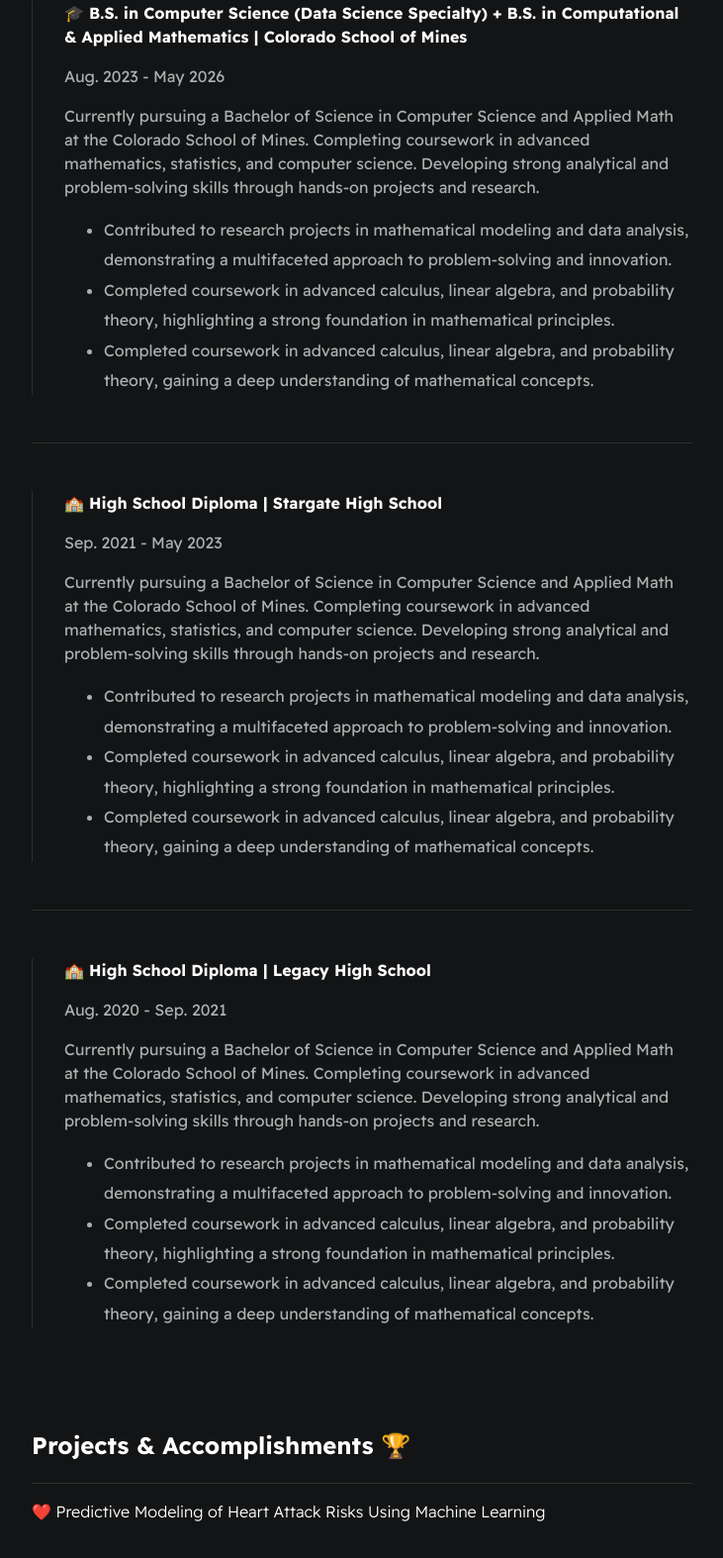
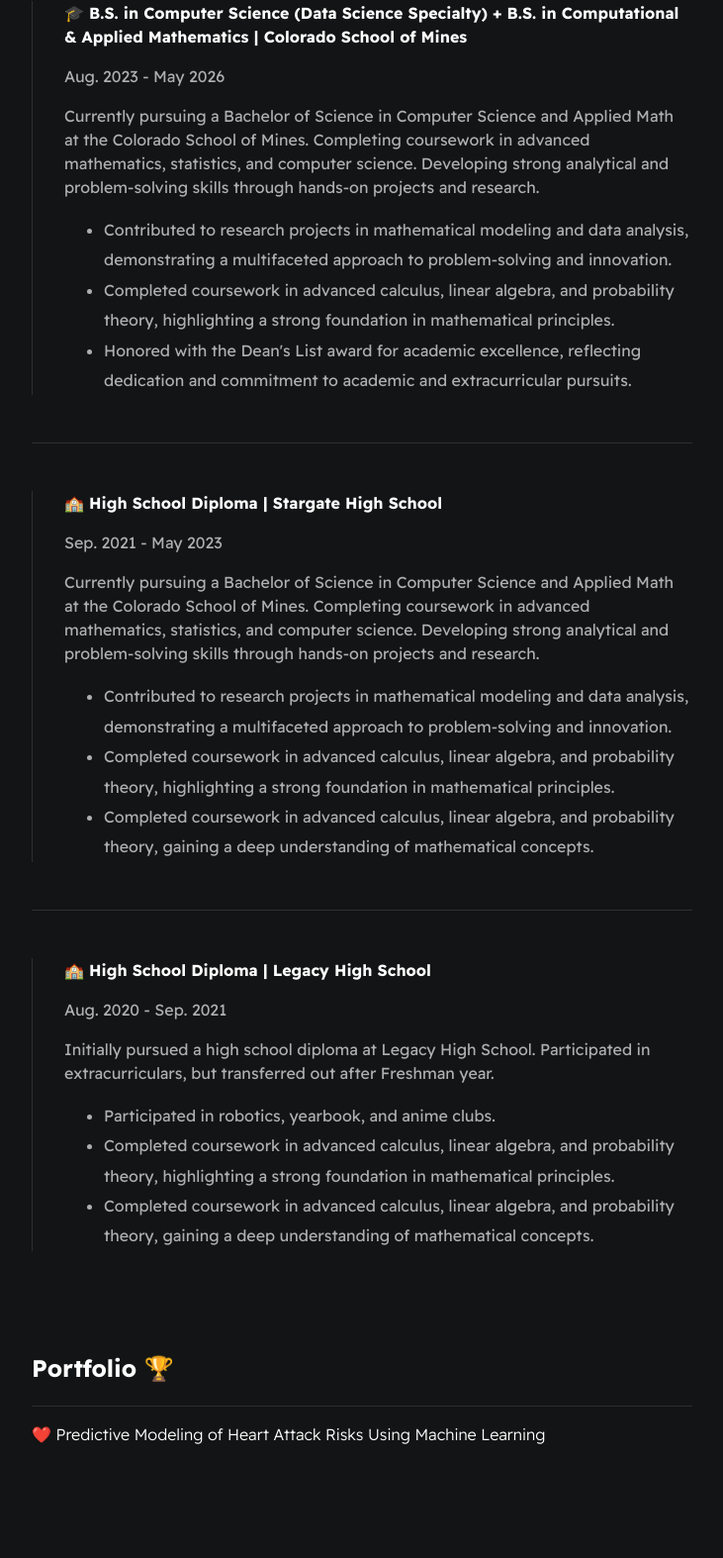
Before and after one commit to fenimlol/fenimlol.github.io, a plain HTML site: page index.html in a window 1280 px wide. Shown: the part 1481-3055 px from the top of the page at 99% size, without its empty margins (274-1005 px from the left). After the commit the page ends 2998 px from the top, so only its background shows below. Drawn offline with Linux system fonts and the light colour scheme.

Commit message:
update #6

```diff
--- a/index.html
+++ b/index.html
@@ -81,7 +81,7 @@
                     <ul>
                         <li>Contributed to research projects in mathematical modeling and data analysis, demonstrating a multifaceted approach to problem-solving and innovation.</li>
                         <li>Completed coursework in advanced calculus, linear algebra, and probability theory, highlighting a strong foundation in mathematical principles.</li>
-                        <li>Completed coursework in advanced calculus, linear algebra, and probability theory, gaining a deep understanding of mathematical concepts.</li>
+                        <li>Honored with the Dean's List award for academic excellence, reflecting dedication and commitment to academic and extracurricular pursuits.</li>
                     </ul>
                 </div>
 
@@ -101,9 +101,9 @@
                 <div class="card--work-history">
                     <strong>🏫 High School Diploma | Legacy High School</strong>
                     <p>Aug. 2020 - Sep. 2021</p>
-                    <p>Currently pursuing a Bachelor of Science in Computer Science and Applied Math at the Colorado School of Mines. Completing coursework in advanced mathematics, statistics, and computer science. Developing strong analytical and problem-solving skills through hands-on projects and research.</p>
+                    <p>Initially pursued a high school diploma at Legacy High School. Participated in extracurriculars, but transferred out after Freshman year.</p>
                     <ul>
-                        <li>Contributed to research projects in mathematical modeling and data analysis, demonstrating a multifaceted approach to problem-solving and innovation.</li>
+                        <li>Participated in robotics, yearbook, and anime clubs.</li>
                         <li>Completed coursework in advanced calculus, linear algebra, and probability theory, highlighting a strong foundation in mathematical principles.</li>
                         <li>Completed coursework in advanced calculus, linear algebra, and probability theory, gaining a deep understanding of mathematical concepts.</li>
                     </ul>
@@ -112,7 +112,7 @@
             </section>
 
             <section class="section--page">
-                <h2>Projects & Accomplishments 🏆</h2>
+                <h2>Portfolio 🏆</h2>
 
                 <div class="card--project">
                     <a href="project1.html"><span>❤️ </span>Predictive Modeling of Heart Attack Risks Using Machine Learning</a>
```
